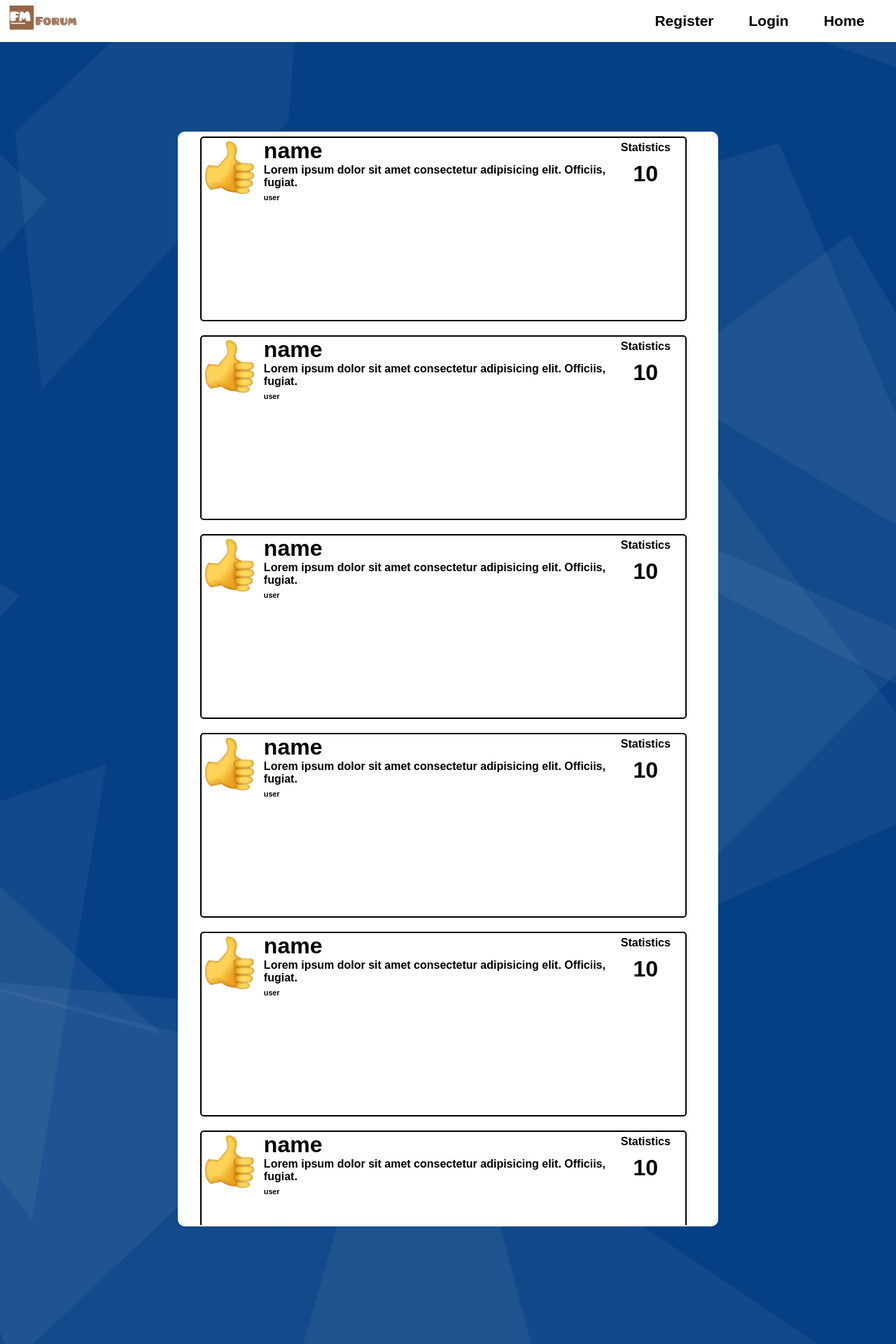
After one commit to douwehw/dhwesterdijk.nl, a PHP site: page /forum/index.php in a window 1280 px wide. The commit adds this page. Shown: the top 1920 px of the page at 70% size. Run offline with PHP 8.4, Linux system fonts and the light colour scheme.

Commit message:
Added a bunch of new files
ADDED:
index.php (now displays all topics)
login.php (login page)
register.php (register page)

boilerplate folder:
header.php
footer.php

content/styles:
background.css
footer.css
login.css
main.css
navbar.css
register.css
topics.css

```diff
--- /dev/null
+++ b/forum/boilerplate/footer.php
@@ -0,0 +1,17 @@
+<footer>
+      <div class="credit">copyright dhw</div>
+      <div class="buttons">
+         <a href="" class="contact">contact</a>
+         <a href="" class="privacy">privacy</a>
+      </div>
+      <div class="custom-shape-divider-bottom-1678735433">
+         <svg data-name="Layer 1" xmlns="http://www.w3.org/2000/svg" viewBox="0 0 1200 120" preserveAspectRatio="none">
+             <path d="M0,0V46.29c47.79,22.2,103.59,32.17,158,28,70.36-5.37,136.33-33.31,206.8-37.5C438.64,32.43,512.34,53.67,583,72.05c69.27,18,138.3,24.88,209.4,13.08,36.15-6,69.85-17.84,104.45-29.34C989.49,25,1113-14.29,1200,52.47V0Z" opacity=".25" class="shape-fill"></path>
+             <path d="M0,0V15.81C13,36.92,27.64,56.86,47.69,72.05,99.41,111.27,165,111,224.58,91.58c31.15-10.15,60.09-26.07,89.67-39.8,40.92-19,84.73-46,130.83-49.67,36.26-2.85,70.9,9.42,98.6,31.56,31.77,25.39,62.32,62,103.63,73,40.44,10.79,81.35-6.69,119.13-24.28s75.16-39,116.92-43.05c59.73-5.85,113.28,22.88,168.9,38.84,30.2,8.66,59,6.17,87.09-7.5,22.43-10.89,48-26.93,60.65-49.24V0Z" opacity=".5" class="shape-fill"></path>
+             <path d="M0,0V5.63C149.93,59,314.09,71.32,475.83,42.57c43-7.64,84.23-20.12,127.61-26.46,59-8.63,112.48,12.24,165.56,35.4C827.93,77.22,886,95.24,951.2,90c86.53-7,172.46-45.71,248.8-84.81V0Z" class="shape-fill"></path>
+         </svg>
+     </div>
+   </footer>
+</body>
+
+</html>
--- a/forum/index.html
+++ b/forum/boilerplate/header.php
@@ -6,6 +6,12 @@
    <meta http-equiv="X-UA-Compatible" content="IE=edge">
    <meta name="viewport" content="width=device-width, initial-scale=1.0">
    <link rel="stylesheet" href="content/styles/main.css">
+   <link rel="stylesheet" href="content/styles/background.css">
+   <link rel="stylesheet" href="content/styles/footer.css">
+   <link rel="stylesheet" href="content/styles/navbar.css">
+   <link rel="stylesheet" href="content/styles/login.css">
+   <link rel="stylesheet" href="content/styles/topics.css">
+   <link rel="stylesheet" href="content/styles/register.css">
    <title>Forum</title>
 </head>
 
@@ -16,37 +22,10 @@
    <header>
       <nav>
          <div class="account-buttons">
-            <a href="">Login</a>
-            <a href="">Register</a>
+            <a href="/">Home</a>
+            <a href="login.php">Login</a>
+            <a href="register.php">Register</a>
          </div>
          <img src="content/images/logo.png" alt="logo" class="logo">
       </nav>
    </header>
-   <main>
-      <div class="login-wrapper">
-         <div class="welcome-txt">Welcome back</div>
-         <form action="submit">
-            <input id="username" type="text" name="username" placeholder="Username">
-            <input id="password" type="password" name="password" placeholder="Password">
-            <input id="register" type="submit" value="Register">
-            <input id="login" type="submit" value="login">
-         </form>
-      </div>
-   </main>
-   <footer>
-      <div class="credit">copyright dhw</div>
-      <div class="buttons">
-         <a href="" class="contact">contact</a>
-         <a href="" class="privacy">privacy</a>
-      </div>
-      <div class="custom-shape-divider-bottom-1678735433">
-         <svg data-name="Layer 1" xmlns="http://www.w3.org/2000/svg" viewBox="0 0 1200 120" preserveAspectRatio="none">
-             <path d="M0,0V46.29c47.79,22.2,103.59,32.17,158,28,70.36-5.37,136.33-33.31,206.8-37.5C438.64,32.43,512.34,53.67,583,72.05c69.27,18,138.3,24.88,209.4,13.08,36.15-6,69.85-17.84,104.45-29.34C989.49,25,1113-14.29,1200,52.47V0Z" opacity=".25" class="shape-fill"></path>
-             <path d="M0,0V15.81C13,36.92,27.64,56.86,47.69,72.05,99.41,111.27,165,111,224.58,91.58c31.15-10.15,60.09-26.07,89.67-39.8,40.92-19,84.73-46,130.83-49.67,36.26-2.85,70.9,9.42,98.6,31.56,31.77,25.39,62.32,62,103.63,73,40.44,10.79,81.35-6.69,119.13-24.28s75.16-39,116.92-43.05c59.73-5.85,113.28,22.88,168.9,38.84,30.2,8.66,59,6.17,87.09-7.5,22.43-10.89,48-26.93,60.65-49.24V0Z" opacity=".5" class="shape-fill"></path>
-             <path d="M0,0V5.63C149.93,59,314.09,71.32,475.83,42.57c43-7.64,84.23-20.12,127.61-26.46,59-8.63,112.48,12.24,165.56,35.4C827.93,77.22,886,95.24,951.2,90c86.53-7,172.46-45.71,248.8-84.81V0Z" class="shape-fill"></path>
-         </svg>
-     </div>
-   </footer>
-</body>
-
-</html>
--- /dev/null
+++ b/forum/content/styles/background.css
@@ -0,0 +1,58 @@
+/*
+   https://codepen.io/bencarr/pen/pgXvLb
+   -- I changed the colors and converted the SCSS to regular CSS to use -- \
+*/
+
+.wrap {
+   position: absolute;
+   top: 0;
+   left: 0;
+   bottom: 0;
+   right: 0;
+   overflow-y: hidden;
+   z-index: -1;
+}
+@keyframes rotate360 {
+   0% {
+      transform: rotate(0deg) scale(1);
+  }
+   100% {
+      transform: rotate(360deg) scale(1.5);
+  }
+}
+@keyframes rotate180 {
+   0% {
+      transform: rotate(0deg) scale(1.25);
+  }
+   100% {
+      transform: rotate(180deg) skewX(1);
+  }
+}
+@keyframes rotate90 {
+   0% {
+      transform: rotate(0deg) scale(1);
+  }
+   100% {
+      transform: rotate(90deg) scale(1.5);
+  }
+}
+polygon {
+   fill: white;
+   opacity: 0.05;
+   transform-origin: center center;
+   backface-visibility: hidden;
+   animation: rotate360 30s linear infinite alternate-reverse;
+}
+polygon:nth-child(2n) {
+   animation-name: rotate180;
+   animation-duration: 15s;
+   animation-direction: alternate;
+}
+polygon:nth-child(3n) {
+   animation-name: rotate90;
+   animation-duration: 10s;
+}
+polygon:nth-child(5n) {
+   animation-duration: 30s;
+   animation-direction: alternate-reverse;
+}
--- a/forum/content/styles/main.css
+++ b/forum/content/styles/main.css
@@ -8,181 +8,9 @@ body {
    background-color: #054085;
 }
 
-nav {
-   background-color: #fff;
-   overflow: hidden;
-}
-
-nav img {
-   height: 50px;
-   margin: auto auto auto 10px;
-}
-
-nav a {
-   float: right;
-   color: black;
-   text-align: center;
-   padding: 18px 25px;
-   text-decoration: none;
-   font-size: 21px;
-   font-weight: 600;
-}
-
-nav a:hover {
-   background-color: #cacaca;
-}
-
-div.account-buttons {
-   margin: auto 20px auto auto;
-}
-
 main {
    display: flex;
    justify-content: center;
    align-items: center;
    height: 70vh;
 }
-
-div.login-wrapper {
-   background-color: #fff;
-   border: 2px solid #fff;
-   border-radius: 10px;
-   width: 30vw;
-   height: 60vh;
-}
-
-div.welcome-txt {
-   margin: 40px auto auto 20px;
-   font-size: 48px;
-}
-
-input {
-   font-size: 22px;
-   width: 80%;
-   margin: 60px 40px 40px 40px;
-   border: none;
-   border-bottom: 1px solid black;
-}
-
-input:focus {
-   outline: none;
-}
-
-input[type="submit"] {
-   border: none;
-   width: 35%;
-   padding: 10px;
-   margin: none none none none;
-}
-
-input#register {
-   background-color: #fff;
-   border: 3px solid #054085;
-   border-radius: 10px;
-}
-
-input#login {
-   background-color: #0876f7;
-   border: 3px solid #033876;
-   border-radius: 10px;
-   color: #fff;
-}
-
-footer {
-   z-index: 1;
-}
-
-footer .credit {
-   position: absolute;
-   z-index: 2;
-   margin: 185px auto auto 50px;
-   font-size: 16px;
-   opacity: 0.3;
-}
-
-footer .buttons {
-   z-index: 2;
-   position: absolute;
-   margin: 185px auto auto 60%;
-}
-
-.buttons a {
-   text-decoration: none;
-   margin: 20px;
-   color: #000;
-   opacity: 0.5;
-}
-
-.custom-shape-divider-bottom-1678735433 {
-   position: absolute;
-   bottom: 0;
-   left: 0;
-   width: 100%;
-   overflow: hidden;
-   line-height: 0;
-   transform: rotate(180deg);
-}
-
-.custom-shape-divider-bottom-1678735433 svg {
-   position: relative;
-   display: block;
-   width: calc(114% + 1.3px);
-   height: 167px;
-}
-
-.custom-shape-divider-bottom-1678735433 .shape-fill {
-   fill: #FFFFFF;
-}
-
-.wrap {
-   position: absolute;
-   top: 0;
-   left: 0;
-   bottom: 0;
-   right: 0;
-   overflow-y: hidden;
-}
-@keyframes rotate360 {
-   0% {
-      transform: rotate(0deg) scale(1);
-  }
-   100% {
-      transform: rotate(360deg) scale(1.5);
-  }
-}
-@keyframes rotate180 {
-   0% {
-      transform: rotate(0deg) scale(1.25);
-  }
-   100% {
-      transform: rotate(180deg) skewX(1);
-  }
-}
-@keyframes rotate90 {
-   0% {
-      transform: rotate(0deg) scale(1);
-  }
-   100% {
-      transform: rotate(90deg) scale(1.5);
-  }
-}
-polygon {
-   fill: white;
-   opacity: 0.05;
-   transform-origin: center center;
-   backface-visibility: hidden;
-   animation: rotate360 30s linear infinite alternate-reverse;
-}
-polygon:nth-child(2n) {
-   animation-name: rotate180;
-   animation-duration: 15s;
-   animation-direction: alternate;
-}
-polygon:nth-child(3n) {
-   animation-name: rotate90;
-   animation-duration: 10s;
-}
-polygon:nth-child(5n) {
-   animation-duration: 30s;
-   animation-direction: alternate-reverse;
-}
--- /dev/null
+++ b/forum/content/styles/navbar.css
@@ -0,0 +1,27 @@
+nav {
+   background-color: #fff;
+   overflow: hidden;
+}
+
+nav img {
+   height: 50px;
+   margin: auto auto auto 10px;
+}
+
+nav a {
+   float: right;
+   color: black;
+   text-align: center;
+   padding: 18px 25px;
+   text-decoration: none;
+   font-size: 21px;
+   font-weight: 600;
+}
+
+nav a:hover {
+   background-color: #cacaca;
+}
+
+div.account-buttons {
+   margin: auto 20px auto auto;
+}
--- /dev/null
+++ b/forum/content/styles/topics.css
@@ -0,0 +1,56 @@
+div.topic-wrapper {
+   display: grid;
+   justify-content: center;
+   background-color: #fff;
+   border: 2px solid #fff;
+   border-radius: 10px;
+   width: 60vw;
+   height: 60vh;
+   grid-template-columns: 1fr;
+   align-items: center;
+   overflow-y: scroll;
+}
+
+div.topic-wrapper div.topic {
+   margin: 5px auto 15px 30px;
+   border: 2px solid #000;
+   border-radius: 5px;
+   height: 10vh;
+   width: 90%;
+   display: grid;
+   grid-template-columns: 3fr 0.5fr;
+}
+
+div.statistics.wrapper {
+   display: flex;
+}
+
+div.info-wrapper {
+   position: relative;
+}
+
+h1.topic-name, h4.topic-description, h6.posted-by {
+   margin-left: 15%;
+}
+
+h6.posted-by {
+   margin-top: 1%;
+}
+
+img.topic-icon {
+   margin: 5px auto auto 5px;
+   position: absolute;
+}
+
+div.statistics-wrapper {
+   text-align: center;
+   margin-right: 15px;
+}
+
+h4.stats-text {
+   margin-top: 5px;
+}
+
+h1.topics-count {
+   margin-top: 10px;
+}
--- /dev/null
+++ b/forum/index.php
@@ -0,0 +1,95 @@
+<?php
+
+require_once('boilerplate/header.php');
+
+?>
+
+<main>
+   <div class="topic-wrapper">
+
+      <div class="topic">
+         <div class="info-wrapper">
+            <img src="content/images/thumbs-up.webp" alt="Topic icon" class="topic-icon" height="75">
+            <h1 class="topic-name">name</h1>
+            <h4 class="topic-description">Lorem ipsum dolor sit amet consectetur adipisicing elit. Officiis, fugiat.</h4>
+            <h6 class="posted-by">user</h6>
+         </div>
+         <div class="statistics-wrapper">
+            <h4 class="stats-text">Statistics</h4>
+            <h1 class="topics-count">10</h1>
+         </div>
+      </div>
+
+      <div class="topic">
+         <div class="info-wrapper">
+            <img src="content/images/thumbs-up.webp" alt="Topic icon" class="topic-icon" height="75">
+            <h1 class="topic-name">name</h1>
+            <h4 class="topic-description">Lorem ipsum dolor sit amet consectetur adipisicing elit. Officiis, fugiat.</h4>
+            <h6 class="posted-by">user</h6>
+         </div>
+         <div class="statistics-wrapper">
+            <h4 class="stats-text">Statistics</h4>
+            <h1 class="topics-count">10</h1>
+         </div>
+      </div>
+
+      <div class="topic">
+         <div class="info-wrapper">
+            <img src="content/images/thumbs-up.webp" alt="Topic icon" class="topic-icon" height="75">
+            <h1 class="topic-name">name</h1>
+            <h4 class="topic-description">Lorem ipsum dolor sit amet consectetur adipisicing elit. Officiis, fugiat.</h4>
+            <h6 class="posted-by">user</h6>
+         </div>
+         <div class="statistics-wrapper">
+            <h4 class="stats-text">Statistics</h4>
+            <h1 class="topics-count">10</h1>
+         </div>
+      </div>
+
+      <div class="topic">
+         <div class="info-wrapper">
+            <img src="content/images/thumbs-up.webp" alt="Topic icon" class="topic-icon" height="75">
+            <h1 class="topic-name">name</h1>
+            <h4 class="topic-description">Lorem ipsum dolor sit amet consectetur adipisicing elit. Officiis, fugiat.</h4>
+            <h6 class="posted-by">user</h6>
+         </div>
+         <div class="statistics-wrapper">
+            <h4 class="stats-text">Statistics</h4>
+            <h1 class="topics-count">10</h1>
+         </div>
+      </div>
+
+      <div class="topic">
+         <div class="info-wrapper">
+            <img src="content/images/thumbs-up.webp" alt="Topic icon" class="topic-icon" height="75">
+            <h1 class="topic-name">name</h1>
+            <h4 class="topic-description">Lorem ipsum dolor sit amet consectetur adipisicing elit. Officiis, fugiat.</h4>
+            <h6 class="posted-by">user</h6>
+         </div>
+         <div class="statistics-wrapper">
+            <h4 class="stats-text">Statistics</h4>
+            <h1 class="topics-count">10</h1>
+         </div>
+      </div>
+
+      <div class="topic">
+         <div class="info-wrapper">
+            <img src="content/images/thumbs-up.webp" alt="Topic icon" class="topic-icon" height="75">
+            <h1 class="topic-name">name</h1>
+            <h4 class="topic-description">Lorem ipsum dolor sit amet consectetur adipisicing elit. Officiis, fugiat.</h4>
+            <h6 class="posted-by">user</h6>
+         </div>
+         <div class="statistics-wrapper">
+            <h4 class="stats-text">Statistics</h4>
+            <h1 class="topics-count">10</h1>
+         </div>
+      </div>
+
+   </div>
+</main>
+
+<?php
+
+require_once('boilerplate/footer.php');
+
+?>
```
Also changed, not shown: forum/content/styles/footer.css (added, +43 -0 lines), forum/content/styles/login.css (added, +62 -0 lines), forum/content/styles/register.css (added, +39 -0 lines), forum/login.php (added, +24 -0 lines), forum/register.php (added, +24 -0 lines), forum/content/images/thumbs-up.webp (added).
